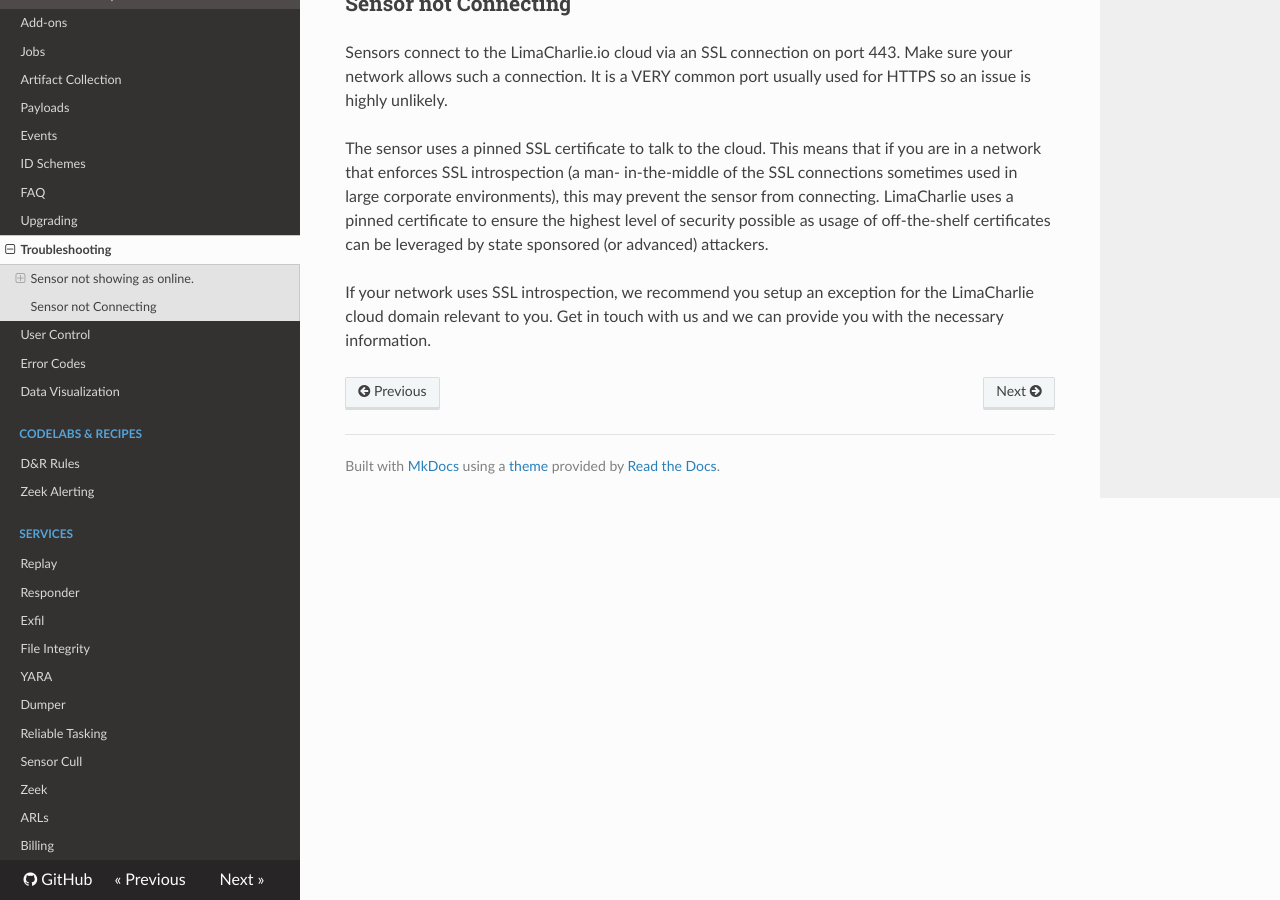
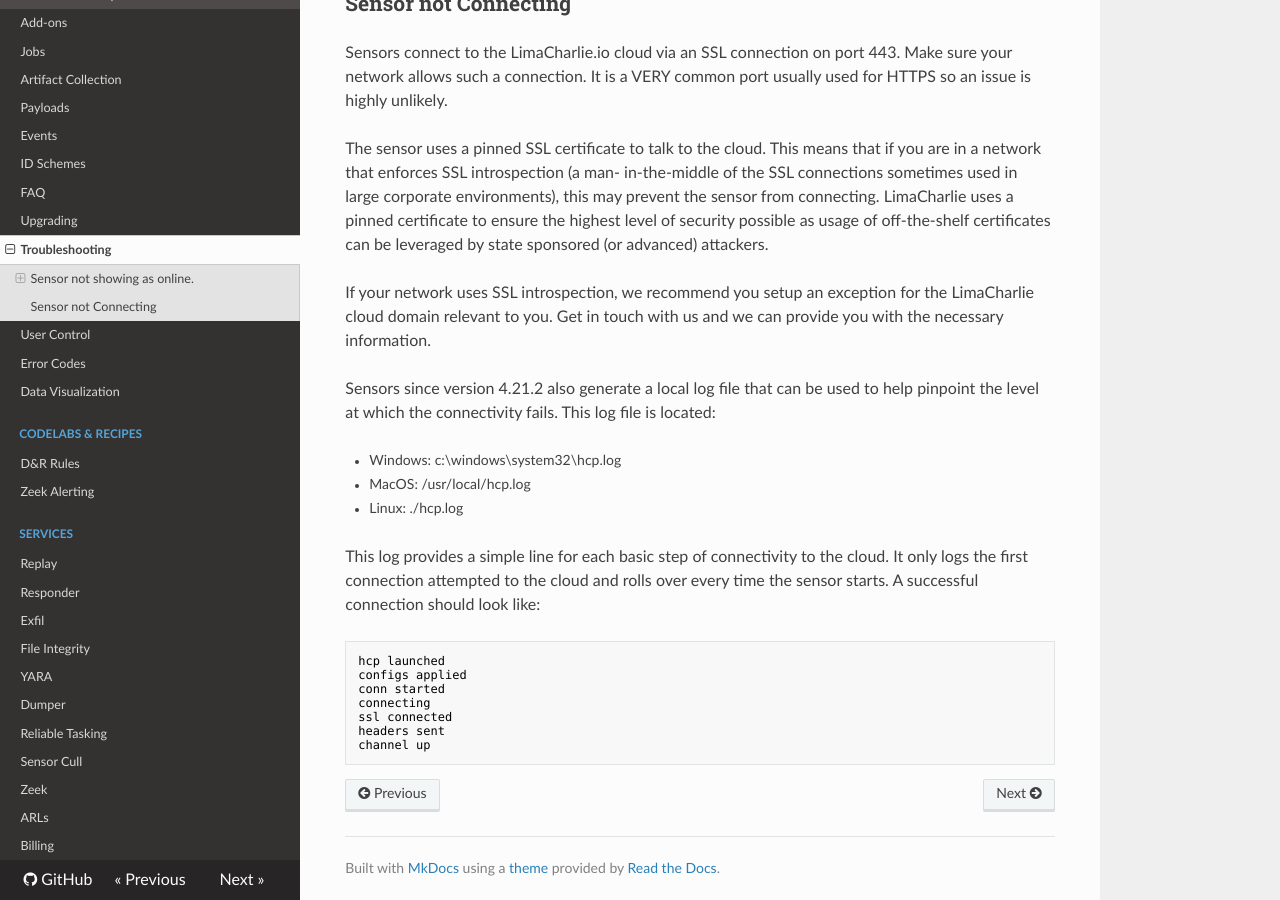
Before and after one commit to refractionPOINT/lce_doc, an MkDocs documentation site: the page built from docs/troubleshooting.md, in a window 1280 px wide and 900 px high, scrolled down 1004 px. Built offline with MkDocs 1.6.1, drawn with Linux system fonts in a browser that asks for light colours; nearby versions of some CDN libraries; old or Windows-style settings are respelled for this version of MkDocs.

Commit message:
Add blurb about new local connectivity log.

````diff
--- a/docs/troubleshooting.md
+++ b/docs/troubleshooting.md
@@ -40,3 +40,24 @@ off-the-shelf certificates can be leveraged by state sponsored (or advanced) att
 
 If your network uses SSL introspection, we recommend you setup an exception for the LimaCharlie cloud domain
 relevant to you. Get in touch with us and we can provide you with the necessary information.
+
+Sensors since version 4.21.2 also generate a local log file that can be used to help pinpoint the level at which
+the connectivity fails. This log file is located:
+
+* Windows: c:\windows\system32\hcp.log
+* MacOS: /usr/local/hcp.log
+* Linux: ./hcp.log
+
+This log provides a simple line for each basic step of connectivity to the cloud. It only logs the first
+connection attempted to the cloud and rolls over every time the sensor starts. A successful connection
+should look like:
+
+```
+hcp launched
+configs applied
+conn started
+connecting
+ssl connected
+headers sent
+channel up
+```
````
